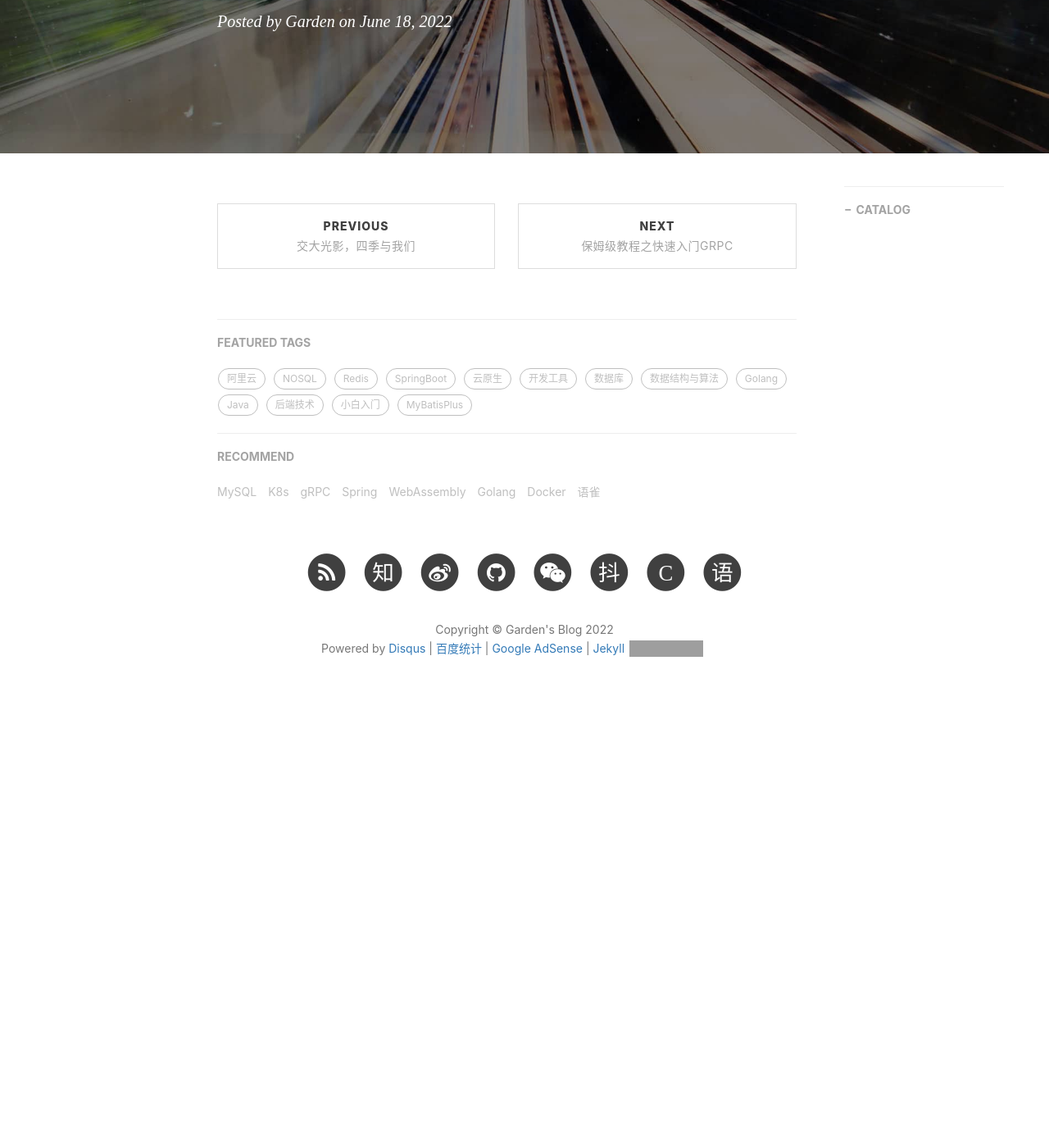
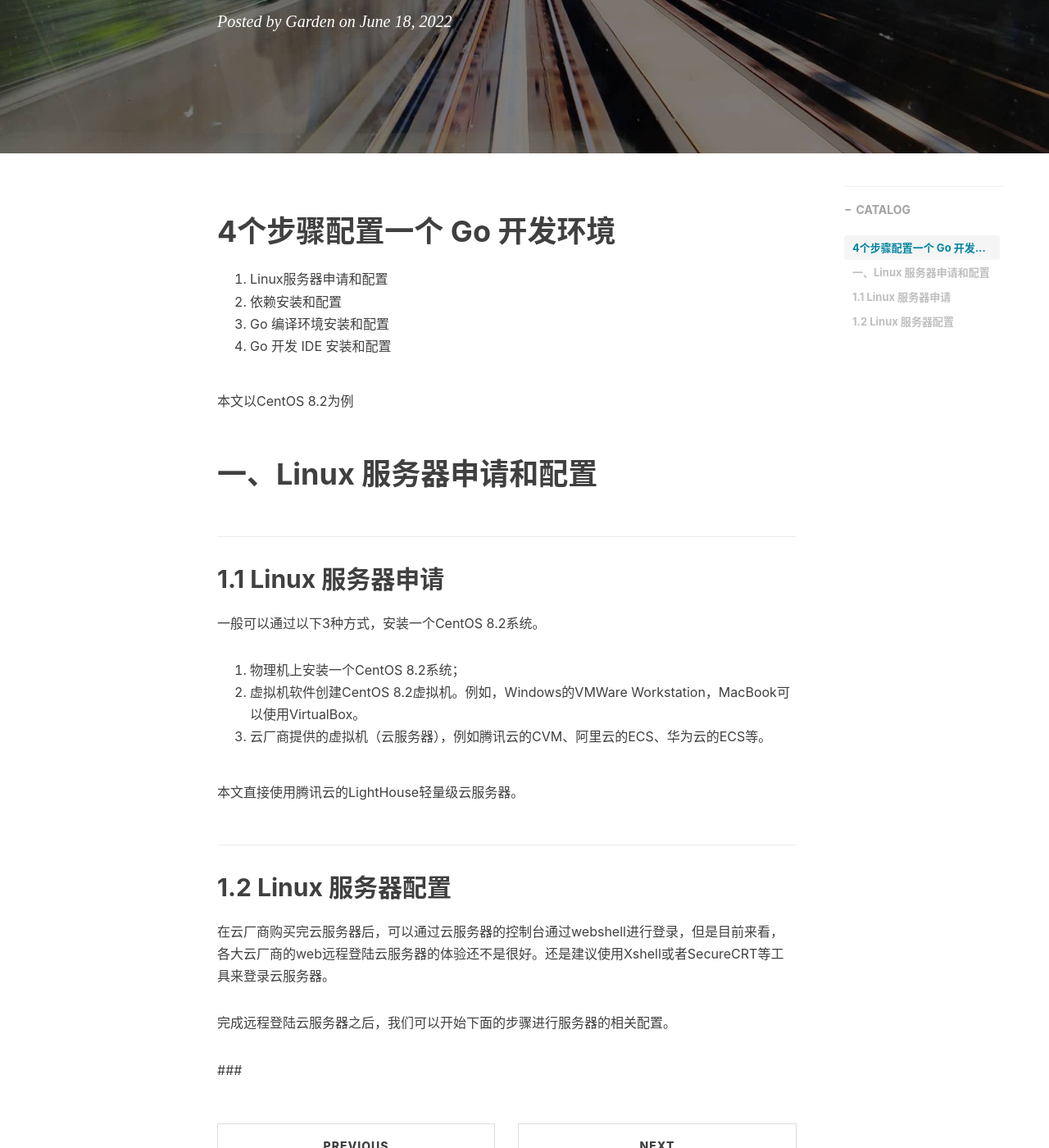
Before and after one commit to GardenChan/GardenChan.github.io, a Jekyll site: the page built from _posts/2022-06-29-golang-quick-start.md, in a window 1280 px wide and 1400 px high, scrolled down 396 px. Shown: the whole window at 82% size. Built offline with Jekyll 4.4.1, drawn with Linux system fonts in a browser that asks for light colours; nearby versions of some CDN libraries; comment, search, counter and statistics services are not loaded; before the commit the page ends 1291 px from its top, so only the background shows below that; grey boxes are pictures that could not be loaded.

Commit message:
add a post

```diff
--- a/_posts/2022-06-29-golang-quick-start.md
+++ b/_posts/2022-06-29-golang-quick-start.md
@@ -7,3 +7,28 @@ author: "Garden"
 header-img: "img/post-bg-2015.jpg"
 tags: [Golang]
 ---
+
+# 4个步骤配置一个 Go 开发环境
+
+1. Linux服务器申请和配置
+2. 依赖安装和配置
+3. Go 编译环境安装和配置
+4. Go 开发 IDE 安装和配置
+
+本文以CentOS 8.2为例
+
+# 一、Linux 服务器申请和配置
+## 1.1 Linux 服务器申请
+一般可以通过以下3种方式，安装一个CentOS 8.2系统。
+1. 物理机上安装一个CentOS 8.2系统；
+2. 虚拟机软件创建CentOS 8.2虚拟机。例如，Windows的VMWare Workstation，MacBook可以使用VirtualBox。
+3. 云厂商提供的虚拟机（云服务器），例如腾讯云的CVM、阿里云的ECS、华为云的ECS等。
+
+本文直接使用腾讯云的LightHouse轻量级云服务器。
+
+## 1.2 Linux 服务器配置
+在云厂商购买完云服务器后，可以通过云服务器的控制台通过webshell进行登录，但是目前来看，各大云厂商的web远程登陆云服务器的体验还不是很好。还是建议使用Xshell或者SecureCRT等工具来登录云服务器。
+
+完成远程登陆云服务器之后，我们可以开始下面的步骤进行服务器的相关配置。
+
+###
```
